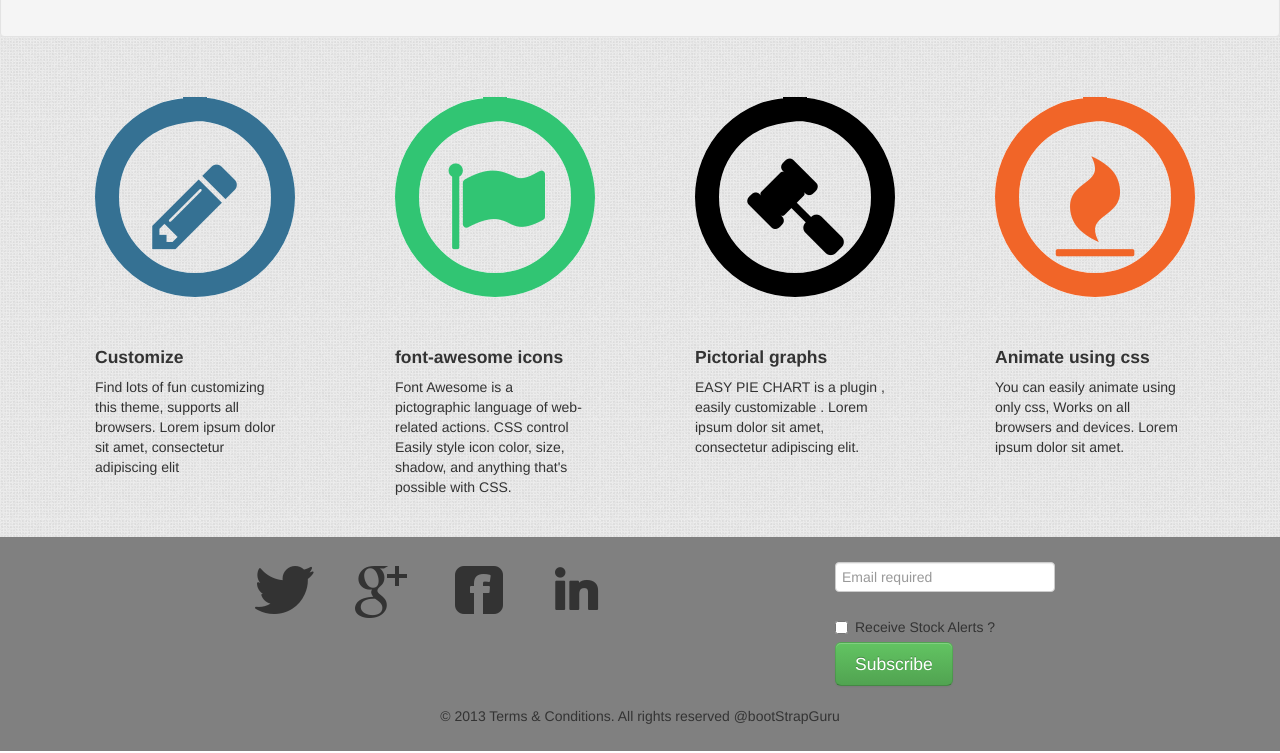
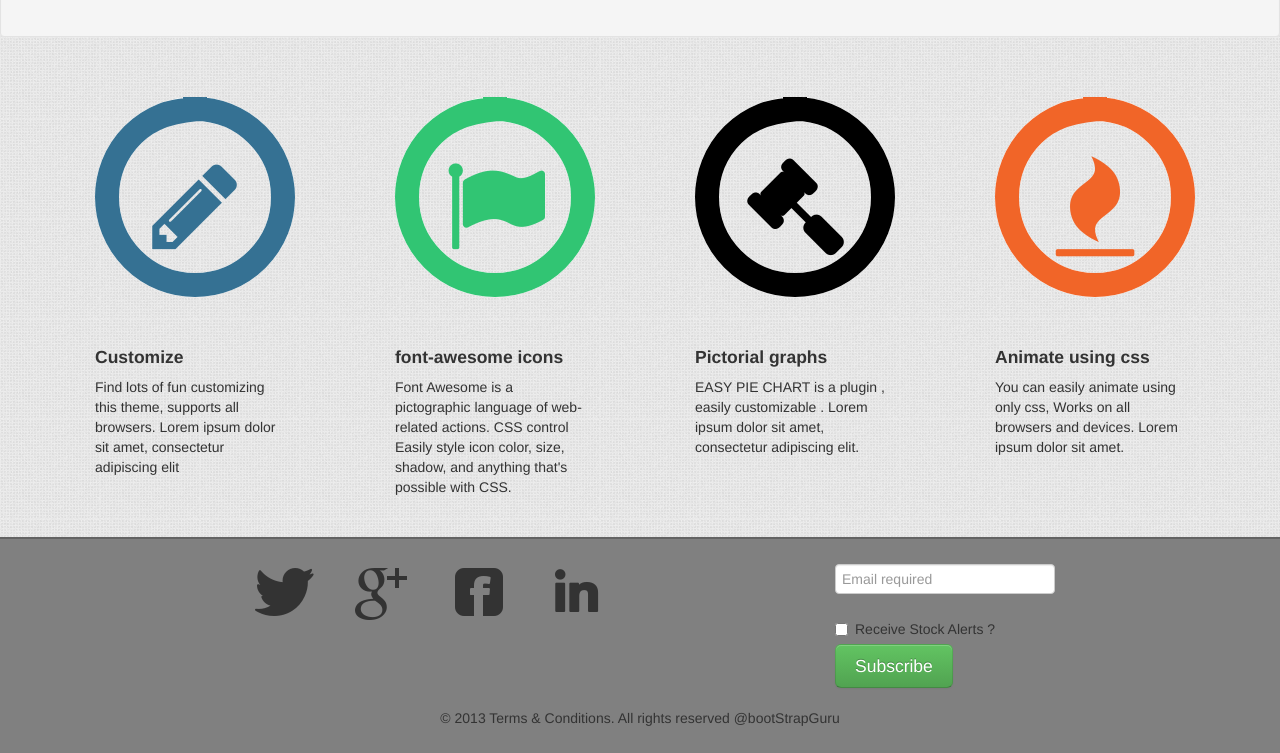
Before and after one commit to bootstrapguru/portio, a plain HTML site: page index.html in a window 1280 px wide. Shown: the part 481-1234 px from the top of the page. Drawn offline with nearby package versions, Linux system fonts and the light colour scheme.

Commit message:
fixing footer style #7

```diff
--- a/css/style.css
+++ b/css/style.css
@@ -80,6 +80,7 @@ body
 		margin:0px;
 		padding-top:25px;
 		padding-bottom:25px;
+		border-top:2px solid #636363;
 	}
 
 .footer span a
```
